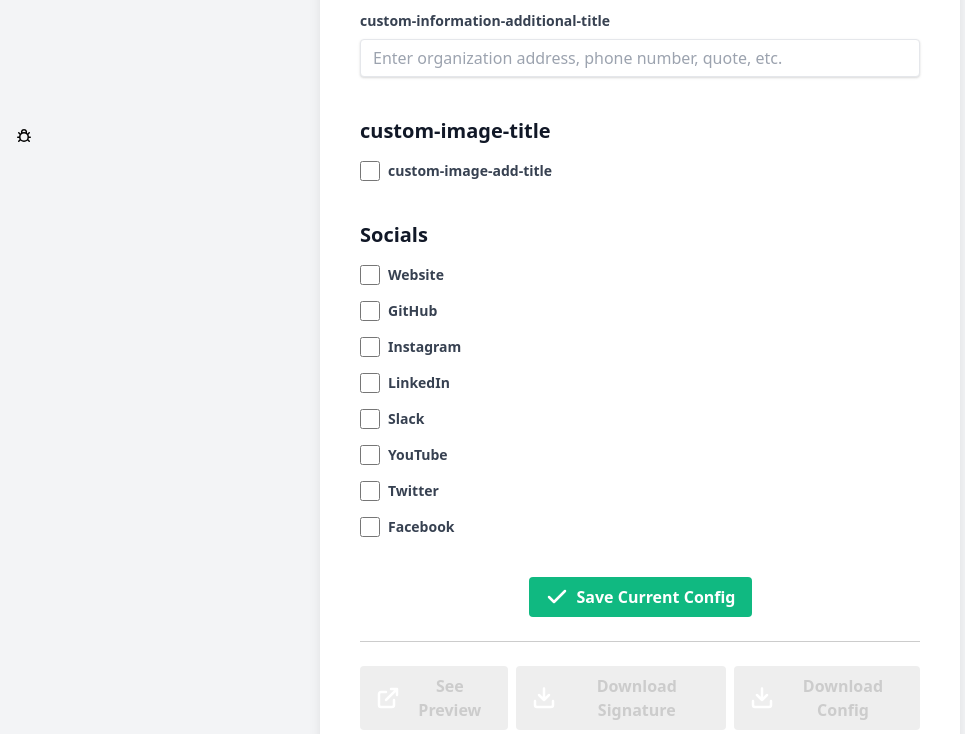
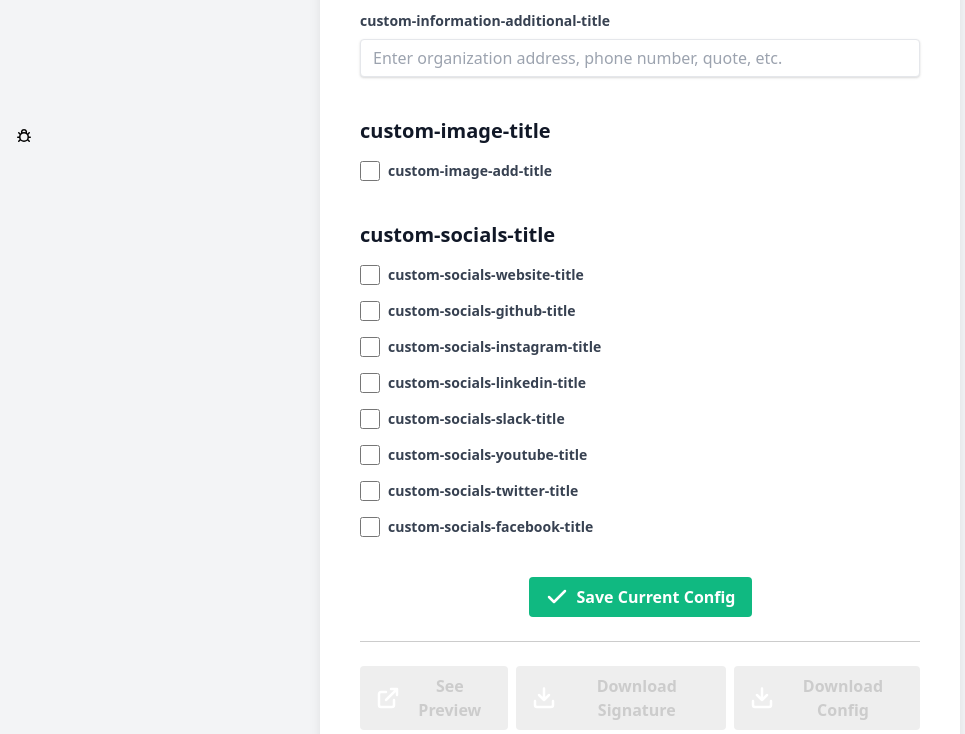
Before and after one commit to MorganKryze/Emails-Signature-Generator-Website, a Django app: page /en/custom/ in a window 1280 px wide. Shown: the part 641-1375 px from the top of the page, without its empty margins (0-965 px from the left). Run offline with Django 4.2, Linux system fonts and the light colour scheme.

Commit message:
🚧 done with socials

```diff
--- a/generator/templates/custom.html
+++ b/generator/templates/custom.html
@@ -215,7 +215,7 @@
 
         {% comment %} Socials section {% endcomment %}
         <div class="mb-10">
-          <h3 class="text-xl font-bold mb-4 text-gray-900">Socials</h3>
+          <h3 class="text-xl font-bold mb-4 text-gray-900">{% trans "custom-socials-title" %}</h3>
           <!-- Website Option -->
           <div class="flex items-center mb-4">
             <input
@@ -225,7 +225,7 @@
               name="{{ form.isWebSelected.html_name }}"
               {% if form.isWebSelected.value %} checked {% endif %}
             />
-            <label class="text-gray-700 text-sm font-bold">Website</label>
+            <label class="text-gray-700 text-sm font-bold">{% trans "custom-socials-website-title" %}</label>
           </div>
           <div class="mb-4" id="WebField" style="display: none">
             <input
@@ -248,7 +248,7 @@
               name="{{ form.isGithubSelected.html_name }}"
               {% if form.isGithubSelected.value %} checked {% endif %}
             />
-            <label class="text-gray-700 text-sm font-bold">GitHub</label>
+            <label class="text-gray-700 text-sm font-bold">{% trans "custom-socials-github-title" %}</label>
           </div>
           <div class="mb-4" id="GithubField" style="display: none">
             <input
@@ -271,7 +271,7 @@
               name="{{ form.isInstagramSelected.html_name }}"
               {% if form.isInstagramSelected.value %} checked {% endif %}
             />
-            <label class="text-gray-700 text-sm font-bold">Instagram</label>
+            <label class="text-gray-700 text-sm font-bold">{% trans "custom-socials-instagram-title" %}</label>
           </div>
 
           <div class="mb-4" id="InstagramField" style="display: none">
@@ -295,7 +295,7 @@
               name="{{ form.isLinkedinSelected.html_name }}"
               {% if form.isLinkedinSelected.value %} checked {% endif %}
             />
-            <label class="text-gray-700 text-sm font-bold">LinkedIn</label>
+            <label class="text-gray-700 text-sm font-bold">{% trans "custom-socials-linkedin-title" %}</label>
           </div>
           <div class="mb-4" id="LinkedinField" style="display: none">
             <input
@@ -318,7 +318,7 @@
               name="{{ form.isSlackSelected.html_name }}"
               {% if form.isSlackSelected.value %} checked {% endif %}
             />
-            <label class="text-gray-700 text-sm font-bold">Slack</label>
+            <label class="text-gray-700 text-sm font-bold">{% trans "custom-socials-slack-title" %}</label>
           </div>
           <div class="mb-4" id="SlackField" style="display: none">
             <input
@@ -341,7 +341,7 @@
               name="{{ form.isYoutubeSelected.html_name }}"
               {% if form.isYoutubeSelected.value %} checked {% endif %}
             />
-            <label class="text-gray-700 text-sm font-bold">YouTube</label>
+            <label class="text-gray-700 text-sm font-bold">{% trans "custom-socials-youtube-title" %}</label>
           </div>
           <div class="mb-4" id="YoutubeField" style="display: none">
             <input
@@ -364,7 +364,7 @@
               name="{{ form.isTwitterSelected.html_name }}"
               {% if form.isTwitterSelected.value %} checked {% endif %}
             />
-            <label class="text-gray-700 text-sm font-bold">Twitter</label>
+            <label class="text-gray-700 text-sm font-bold">{% trans "custom-socials-twitter-title" %}</label>
           </div>
           <div class="mb-4" id="TwitterField" style="display: none">
             <input
@@ -387,7 +387,7 @@
               name="{{ form.isFacebookSelected.html_name }}"
               {% if form.isFacebookSelected.value %} checked {% endif %}
             />
-            <label class="text-gray-700 text-sm font-bold">Facebook</label>
+            <label class="text-gray-700 text-sm font-bold">{% trans "custom-socials-facebook-title" %}</label>
           </div>
           <div class="mb-4" id="FacebookField" style="display: none">
             <input
```
Also changed, not shown: generator/locale/de/LC_MESSAGES/django.po, generator/locale/en/LC_MESSAGES/django.po, generator/locale/es/LC_MESSAGES/django.po, generator/locale/fr/LC_MESSAGES/django.po, 1 other file.
